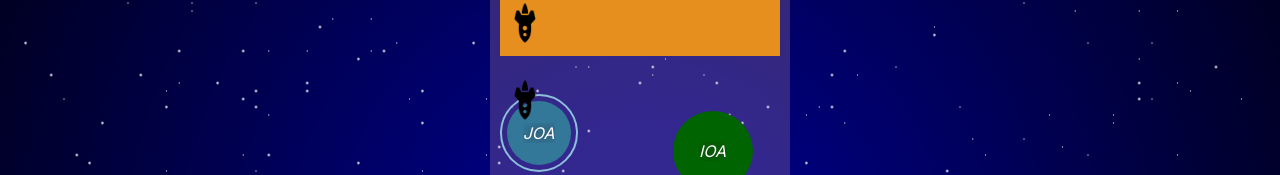
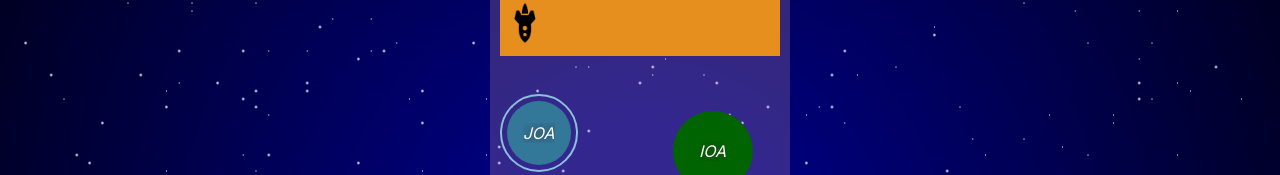
Before and after one commit to franco-ortega/space-game, a Next.js app: page /game in a window 1280 px wide. Shown: the part 125-300 px from the top of the page. Built offline with nearby package versions, Linux system fonts and the light colour scheme.

Commit message:
create shipLocation state to track position of spaceship

```diff
--- a/app/components/game/GameBoard.tsx
+++ b/app/components/game/GameBoard.tsx
@@ -1,3 +1,5 @@
+'use client';
+
 import testShip from '/public/spaceships/rocket_1.png';
 import planets from '../../data/planets.json';
 import zones from '../../data/zones.json';
@@ -6,8 +8,11 @@ import Zone from '../zones/Zone';
 import SpaceDock from '../spaceDock/SpaceDock';
 import styles from './GameBoard.module.css';
 import Spaceship from '../spaceship/Spaceship';
+import { useState } from 'react';
 
 export default function GameBoard() {
+	const [shipLocation, setShipLocation] = useState(zones.zone0);
+
 	const { doa, ioa, joa, koa, zoa } = planets;
 
 	const PlanetJoa = createPlanet(joa);
@@ -25,13 +30,7 @@ export default function GameBoard() {
 			<Spaceship
 				ship={testShip}
 				shipData={{
-					shipCoordinates: zones.zone0,
-				}}
-			/>
-			<Spaceship
-				ship={testShip}
-				shipData={{
-					shipCoordinates: zones.zone1,
+					shipCoordinates: shipLocation,
 				}}
 			/>
 			<Zone
```
